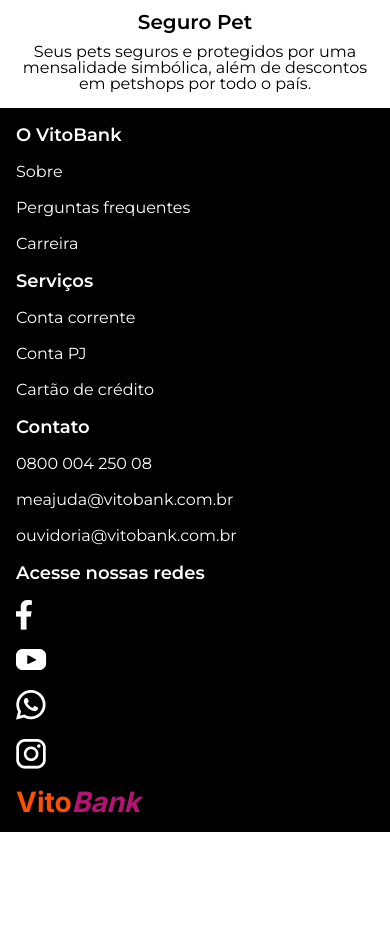
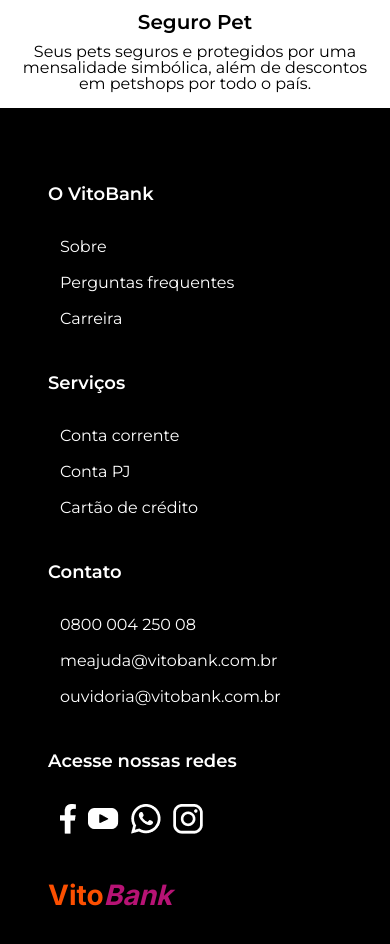
Before and after one commit to fortesvitoria/vitoBank, a plain HTML site: page index.html in a window 390 px wide. Shown: the part 3066-4010 px from the top of the page. Before the commit the page ends 3898 px from the top, so only its background shows below. Drawn offline with nearby package versions, Linux system fonts and the light colour scheme.

Commit message:
alinha itens rodape

```diff
--- a/styles/footer.css
+++ b/styles/footer.css
@@ -45,11 +45,30 @@
 
 @media screen and (max-width: 798px) {
     .rodape {
-        display: block;
-        padding: 1em;
+        display: flex;
+        flex-wrap: wrap;
+        justify-content: start;
+        padding: 3em;
     }
 
+    .rodape__lista {
+        padding: 1em 2em 0 0;
+    }
+
+    .rodape__titulo {
+        padding-top: 1.5em;
+    }
+
+    .rodape__logo {
+        padding-top: 1em;
+    }
     .redes-sociais__lista {
-        display: block;
+        display: flex;
+        justify-content:start;
+
+    }
+
+    .rodape__lista li {
+        padding-left: 0.75em;
     }
 }
```
